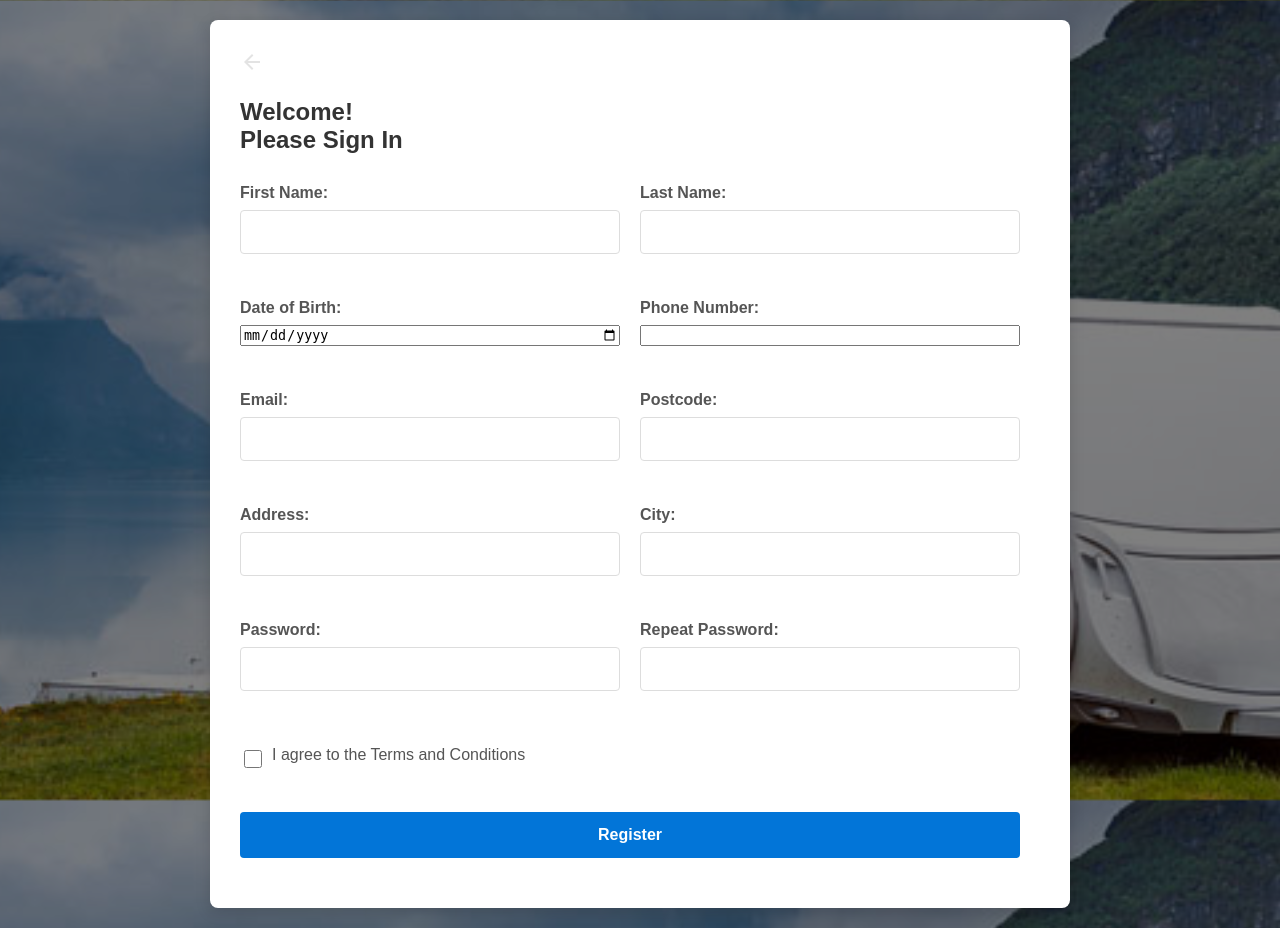
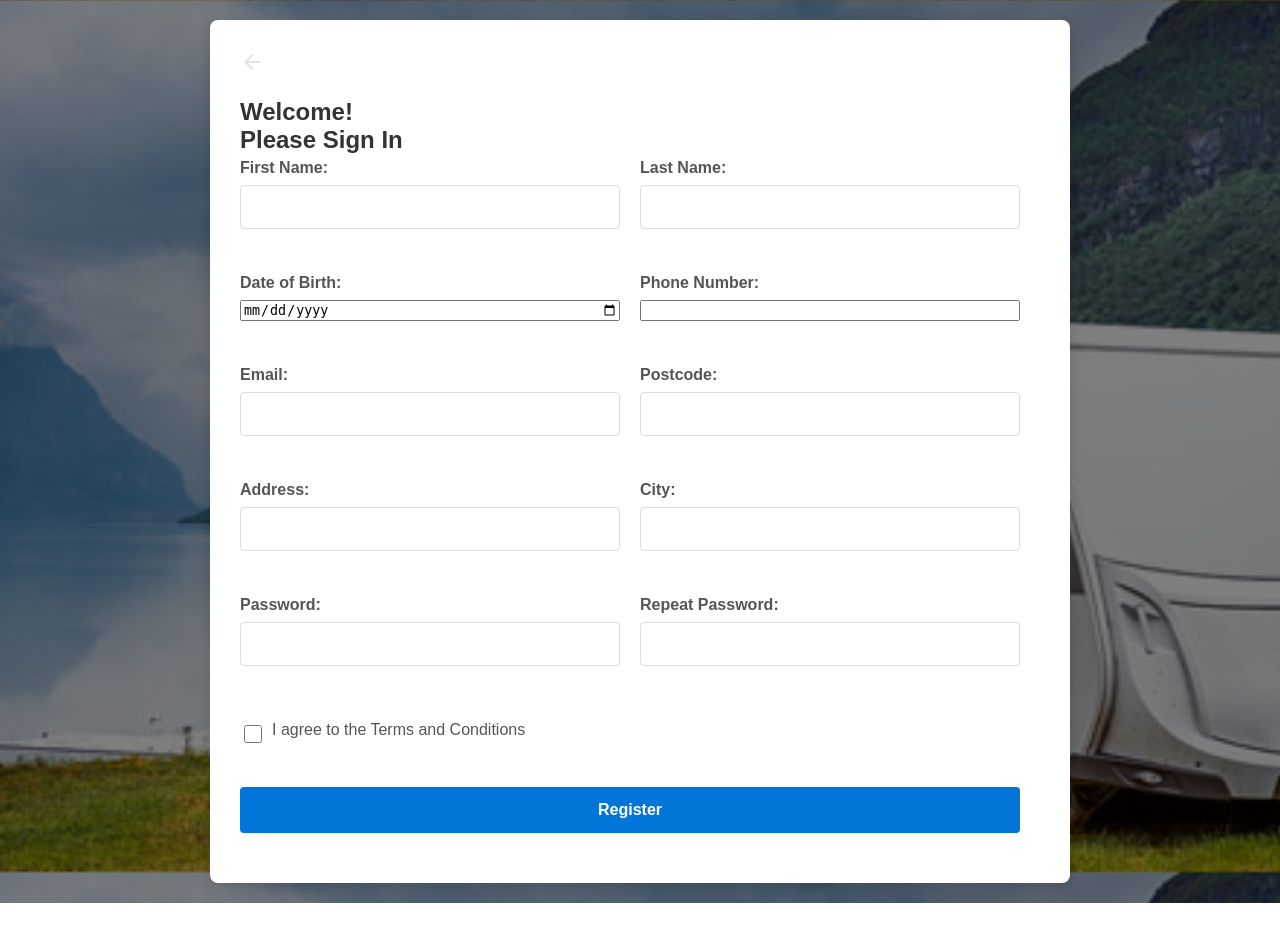
Before and after one commit to Salak0/rentMyCaravan, a PHP site: page /pages/register.html in a window 1280 px wide. After the commit the page ends 903 px from the top, so only its background shows below. Run offline with PHP 8.4, Linux system fonts and the light colour scheme.

Commit message:
header spaces
fixing header spaces on pages, then adding break tags to make up for it

```diff
--- a/addCaravan.php
+++ b/addCaravan.php
@@ -75,6 +75,9 @@ if ($_SERVER["REQUEST_METHOD"] == "POST") {
 <link rel="stylesheet" href="pages\style\add-caravan.css">
 <script defer src="pages\scripts\addCaravan.js"></script>
 <body>
+<br>
+<br>
+<br>
 <br>
 <br>
 <br>
--- a/myListings.php
+++ b/myListings.php
@@ -35,6 +35,7 @@ $result = $stmt->get_result();
     <br>
     <br>
     <br>
+
 
 
 <div class="container">
--- a/myRentals.php
+++ b/myRentals.php
@@ -35,6 +35,8 @@ $result = $stmt->get_result();
     <br>
     <br>
     <br>
+    <br>
+
 <h1>My Rented Caravans</h1>
 
 <?php if ($result->num_rows > 0): ?>
--- a/pages/style/add-caravan.css
+++ b/pages/style/add-caravan.css
@@ -2,7 +2,7 @@
 body {
   font-family: Arial, sans-serif;
   background: #f4f4f4;
-  padding: 20px;
+
 }
 
 .form {
--- a/pages/style/reg.css
+++ b/pages/style/reg.css
@@ -8,7 +8,7 @@ body {
     background: linear-gradient(to top, rgba(0,0,0,0.5)70%, rgba(0,0,0,0.5)70%), url(background.jpg);
     background-position: center;
     background-size: cover;
-    height: 100vh;
+    height: 109vh;
 }
 
 .main-reg {
@@ -40,7 +40,7 @@ body {
 /* Form headings */
 h2 {
     margin-top: 0;
-    margin-bottom: 30px;
+    margin-bottom: 5px;
     color: #333;
     font-size: 24px;
 }
--- a/register.php
+++ b/register.php
@@ -38,6 +38,7 @@ if ($_SERVER["REQUEST_METHOD"] == "POST") {
     <br>
     <br>
     <br>
+
     <div class="main-reg">
         <div class="form-container">
             <form id="registration-form" action="register.php" method="POST">
```
